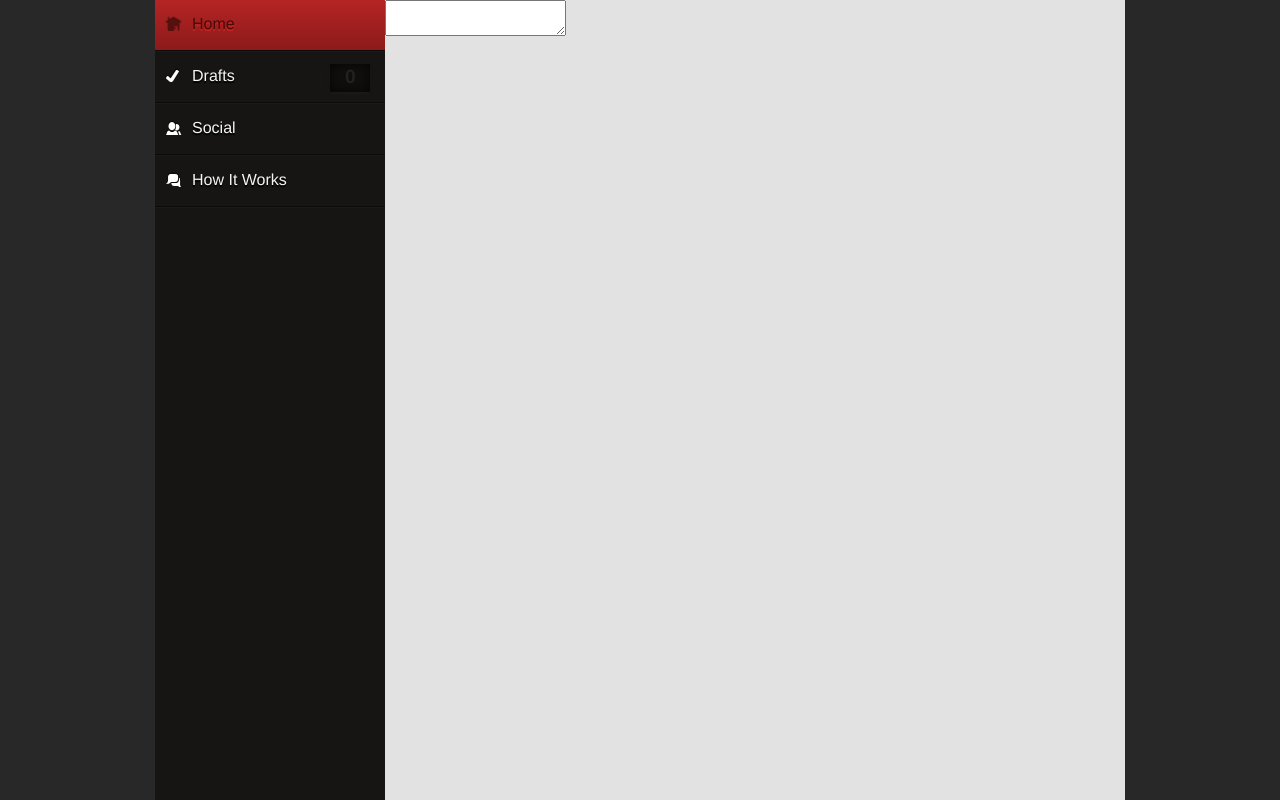
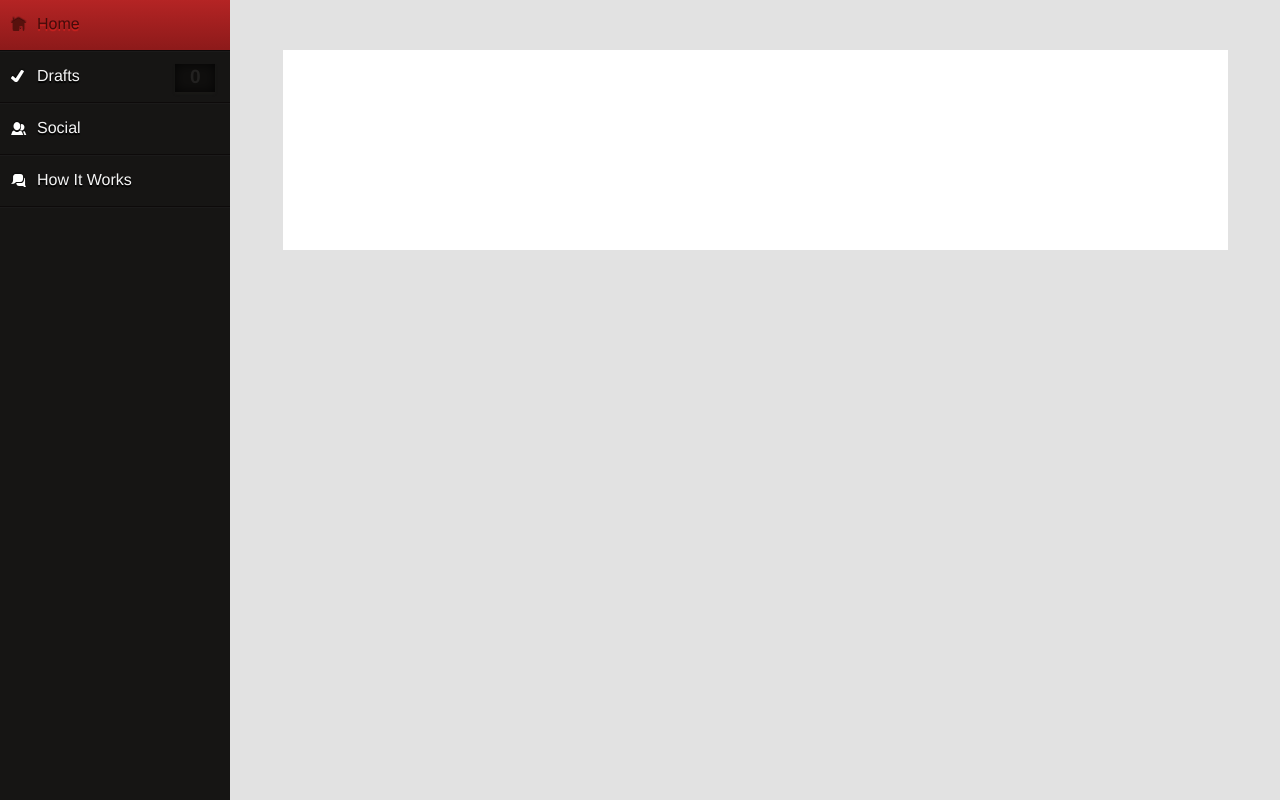
Before and after one commit to bbarton/bad.gr, a website: page static/index.html in a window 1280 px wide. Drawn offline with Linux system fonts and the light colour scheme.

Commit message:
no more fixed container width

```diff
--- a/static/sass/main.sass
+++ b/static/sass/main.sass
@@ -7,14 +7,14 @@ body
   background-color: hsl(0, 0%, 15.7%)
 
 #container
-  width: 970px
+  //width: 100%
   margin: auto
   #left
     float: left
+    width: 230px
     .tabs
       background-color: hsl(30, 4.8%, 8.2%)
       height: 100%
-      width: 230px
       .tab
         overflow: auto
         height: 50px
@@ -61,3 +61,12 @@ body
   #right
     background-color: hsl(0, 0%, 88.6%)
     height: 100%
+    overflow: auto
+    #entry-container
+      width: 90%
+      margin: 50px auto
+      textarea
+        width: 100%
+        min-height: 200px
+        border: none
+        resize: none
```
Also changed, not shown: static/stylesheets/main.css.
